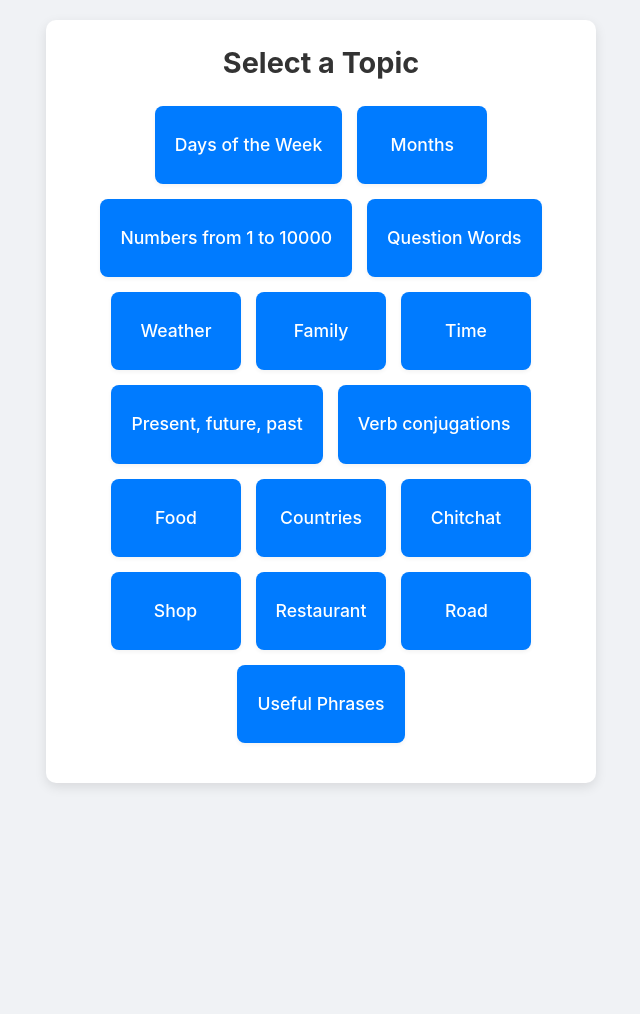
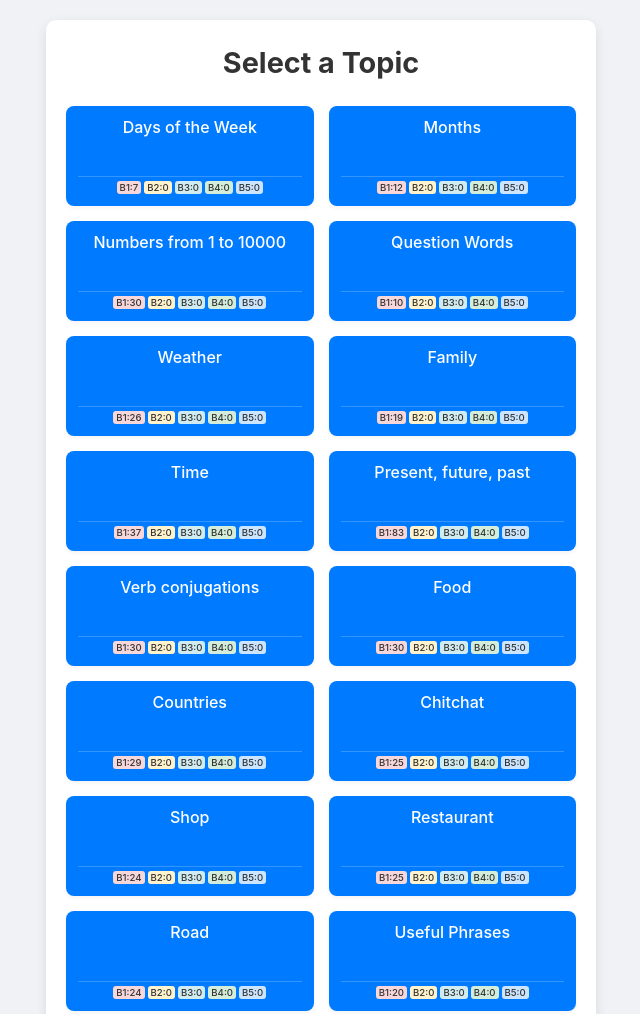
Before and after one commit to konradwrzeszcz/flashcards, a plain HTML site: page index.html in a window 1280 px wide. Shown: the top 1014 px of the page, without its empty margins (319-959 px from the left). Before the commit the page ends 803 px from the top, so only its background shows below. Drawn offline with Linux system fonts and the light colour scheme.

Commit message:
back button refresh

```diff
--- a/index.html
+++ b/index.html
@@ -14,6 +14,15 @@
             --active-srs-box-bg: #cce5ff; /* Example: Light info blue */
             --active-srs-box-text: #004085;
             --active-srs-box-border: #b8daff;
+
+            /* Colors for topic card SRS box indicators */
+            --srs-indicator-box1-bg: #f8d7da; /* Light red */
+            --srs-indicator-box2-bg: #fff3cd; /* Light yellow */
+            --srs-indicator-box3-bg: #d1ecf1; /* Light cyan */
+            --srs-indicator-box4-bg: #d4edda; /* Light green */
+            --srs-indicator-box5-bg: #cce5ff; /* Light blue (same as active box) */
+            --srs-indicator-text: #333;
+            --topic-card-container-gap: 15px;
         }
         /* Global Resets and Base Styles */
         html, body {
@@ -57,7 +66,7 @@
         #topic-cards-container {
             display: flex;
             flex-wrap: wrap;
-            gap: 15px;
+            gap: var(--topic-card-container-gap);
             justify-content: center;
             margin-top: 20px;
             margin-bottom: 20px;
@@ -65,21 +74,60 @@
         .topic-card {
             background-color: #007bff;
             color: white;
-            padding: 25px 20px; /* Increased padding */
+            padding: 12px; /* Slightly reduced padding for shorter card */
             border-radius: 8px;
             cursor: pointer;
-            min-width: 130px; /* Slightly wider */
+            width: calc(50% - (var(--topic-card-container-gap) / 2));
+            height: 100px; /* Reduced height to 100px */
             text-align: center;
-            font-size: 1.1em;
-            font-weight: 500; /* Bolder topic names */
+            font-weight: 500;
             transition: background-color 0.2s ease, transform 0.2s ease, box-shadow 0.2s ease;
             box-shadow: 0 2px 4px rgba(0,0,0,0.05);
+            display: flex;
+            flex-direction: column;
+            justify-content: space-between;
+            overflow: hidden; /* Prevent content spill for safety */
+        }
+        .topic-card-title {
+            font-size: 1.0em; /* Reverted/Adjusted font size */
+            margin-bottom: 4px; /* Reduced space */
+            /* Allow title to wrap for a couple of lines if needed */
+            word-wrap: break-word; /* Allow long words to break if necessary */
+            /* white-space: normal; (default) */
+            line-height: 1.2; /* Maintained tighter line height */
+            max-height: 3.0em;  /* Adjusted for approx 2-3 lines with 1.0em font */
+            overflow: hidden; /* Hide overflow beyond 2 lines */
         }
         .topic-card:hover {
             background-color: #0069d9;
             transform: translateY(-4px);
             box-shadow: 0 4px 8px rgba(0,0,0,0.1);
         }
+
+        .topic-srs-progress {
+            display: flex;
+            justify-content: center; /* Centered the indicators */
+            width: 100%;
+            margin-top: auto; /* Push to bottom of card if using space-between on parent */
+            padding-top: 4px; /* Reduced */
+            border-top: 1px solid rgba(255,255,255,0.2); /* Faint separator */
+            gap: 3px; /* Add small gap between indicators */
+            flex-wrap: wrap; /* Allow wrapping by default if needed */
+        }
+        .srs-box-indicator {
+            font-size: 0.6em; /* Even smaller for fixed card height */
+            padding: 1px 3px;
+            border-radius: 3px;
+            color: var(--srs-indicator-text);
+            line-height: 1.2;
+            /* min-width: 25px; Removed min-width to allow them to be smaller */
+            text-align: center;
+        }
+        .srs-box-indicator-b1 { background-color: var(--srs-indicator-box1-bg); }
+        .srs-box-indicator-b2 { background-color: var(--srs-indicator-box2-bg); }
+        .srs-box-indicator-b3 { background-color: var(--srs-indicator-box3-bg); }
+        .srs-box-indicator-b4 { background-color: var(--srs-indicator-box4-bg); }
+        .srs-box-indicator-b5 { background-color: var(--srs-indicator-box5-bg); }
 
         /* Flashcard View */
         #flashcard-view { display: none; }
@@ -299,7 +347,17 @@
             .app-container { width: 95%; padding: 15px; }
             h1 { font-size: 1.6em; }
             h2 { font-size: 1.2em; }
-            .topic-card { width: 100%; padding: 20px 15px; font-size: 1em; min-width: 0; }
+            .topic-card {
+                width: 100%;
+                height: auto;
+                min-height: 90px; /* Reduced min-height for mobile */
+            }
+            .topic-card-title {
+                 max-height: none;
+                 font-size: 1em;
+            }
+            .topic-srs-progress { padding-top: 6px; /* Ensure this is centered on mobile */ justify-content: center; flex-wrap: wrap; }
+            .srs-box-indicator { font-size: 0.6em; padding: 1px 3px; }
             .flashcard-header { min-height: 40px; padding: 3px 0; }
             #back-to-topics-btn { font-size: 1.4em; padding: 0 3px;}
             #current-topic-display { font-size: 1.0em; margin-right: 5px; max-width: calc(100% - 50px); }
@@ -308,10 +366,7 @@
             #srs-boxes-container { flex-wrap: wrap; gap: 5px; margin-top: 15px; margin-bottom: 15px; }
             .srs-box { margin-bottom: 5px; padding: 6px 8px; font-size: 0.75em; }
             .card { min-height: 150px; font-size: 1.3em; padding: 20px; }
-            .navigation-buttons button:not(#back-to-topics-btn):not(#clear-srs-storage-btn) {
-                 padding: 10px 12px;
-                 font-size: 0.9em;
-            }
+            .navigation-buttons button:not(#back-to-topics-btn):not(#clear-srs-storage-btn) { padding: 10px 12px; font-size: 0.9em;}
         }
 
         @media (max-width: 400px) {
@@ -319,6 +374,8 @@
              .card { font-size: 1.2em; min-height: 120px; }
              #srs-boxes-container { margin-top: 10px; }
              .srs-box { font-size: 0.7em; padding: 5px 6px; }
+             .topic-srs-progress { /* justify-content: flex-start; Keep it centered or as per 600px rule */ gap: 3px; }
+             .srs-box-indicator { margin-bottom: 2px; }
         }
 
     </style>
@@ -433,6 +490,7 @@
             if (cardElement) cardElement.classList.remove('flipped');
             updateBoxDisplay();
             updateButtonStates();
+            populateTopicRectangles(); // Refresh topic progress when returning to this view
         }
 
         function showFlashcardView() {
@@ -457,10 +515,52 @@
                 topicCardsContainer.appendChild(noTopicsMsgEl);
                 return;
             }
+
             topics.forEach(topicName => {
                 const topicCard = document.createElement('div');
                 topicCard.classList.add('topic-card');
-                topicCard.textContent = topicName;
+
+                const titleSpan = document.createElement('span');
+                titleSpan.classList.add('topic-card-title');
+                titleSpan.textContent = topicName;
+                topicCard.appendChild(titleSpan);
+
+                const progressDiv = document.createElement('div');
+                progressDiv.classList.add('topic-srs-progress');
+
+                let srsDataForTopic = loadSRSfromLocalStorage(topicName);
+                let boxCounts = [0,0,0,0,0];
+                let totalCardsInTopic = 0;
+
+                if (flashcardData[topicName]) {
+                    totalCardsInTopic = Object.keys(flashcardData[topicName]).length;
+                }
+
+                if (srsDataForTopic) {
+                    srsDataForTopic.forEach(cardState => {
+                        if (cardState.box >= 1 && cardState.box <= 5) {
+                            boxCounts[cardState.box - 1]++;
+                        }
+                    });
+                } else if (totalCardsInTopic > 0) {
+                    boxCounts[0] = totalCardsInTopic;
+                }
+
+                if (totalCardsInTopic > 0) {
+                    for (let i = 0; i < 5; i++) {
+                        const indicator = document.createElement('span');
+                        indicator.classList.add('srs-box-indicator', `srs-box-indicator-b${i + 1}`);
+                        indicator.textContent = `B${i + 1}:${boxCounts[i]}`;
+                        progressDiv.appendChild(indicator);
+                    }
+                } else {
+                    const noProgressIndicator = document.createElement('span');
+                    noProgressIndicator.classList.add('srs-box-indicator');
+                    noProgressIndicator.textContent = '-';
+                    progressDiv.appendChild(noProgressIndicator);
+                }
+                topicCard.appendChild(progressDiv);
+
                 topicCard.addEventListener('click', () => {
                     currentTopic = topicName;
                     if (currentTopicDisplay) currentTopicDisplay.textContent = topicName;
```
Also changed, not shown: 1 other file.
